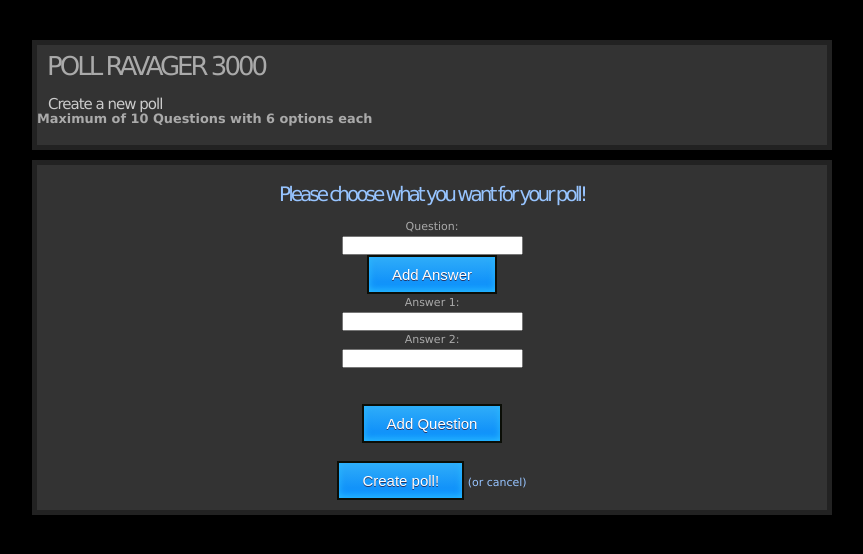
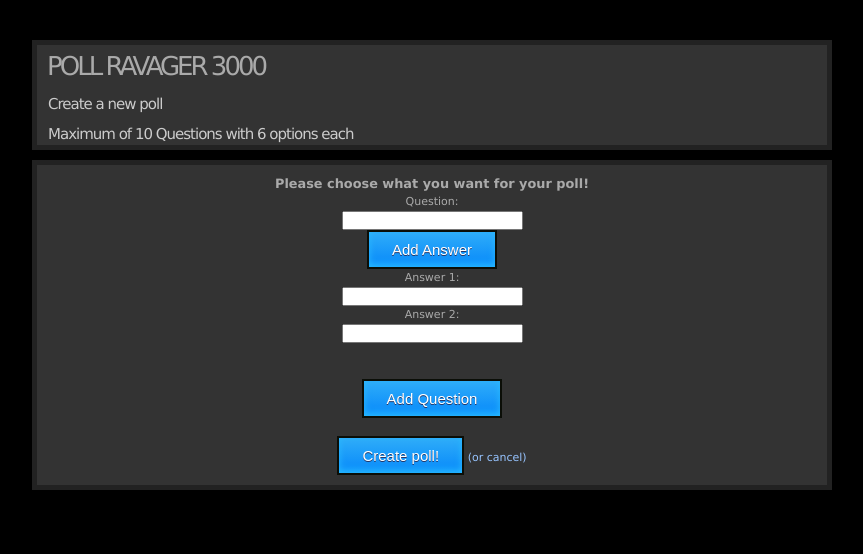
Before and after one commit to PMRocha/LTW, a PHP site: page /newpoll.html in a window 1280 px wide. Shown: the top 554 px of the page, without its empty margins (208-1071 px from the left). Run offline with PHP 8.4, Linux system fonts and the light colour scheme; some libraries are stand-ins or nearby versions.

Commit message:
some changes to style

```diff
--- a/Page/newpoll.html
+++ b/Page/newpoll.html
@@ -15,7 +15,8 @@ session_start();
 				<h1>POLL RAVAGER 3000</h1>
 				<br>
 				<h2>Create a new poll</h2>
-				<h3>Maximum of 10 Questions with 6 options each</h3>
+				<br>
+				<h2>Maximum of 10 Questions with 6 options each</h2>
 			</div>
 			<div class="centered">
 				<h3>Please choose what you want for your poll!</h3>
--- a/Page/style.css
+++ b/Page/style.css
@@ -70,13 +70,7 @@ font-weight: 100;
 padding : 10px 0 15px 0;
 }
 
-.centered h3 {
-color: #97C4FF;
-font-size: 20px;
-letter-spacing: -3px;
-font-weight: 100;
-padding : 10px 0 15px 0;
-}
+
 .centered a { text-decoration: none }
 
 .left {
```
